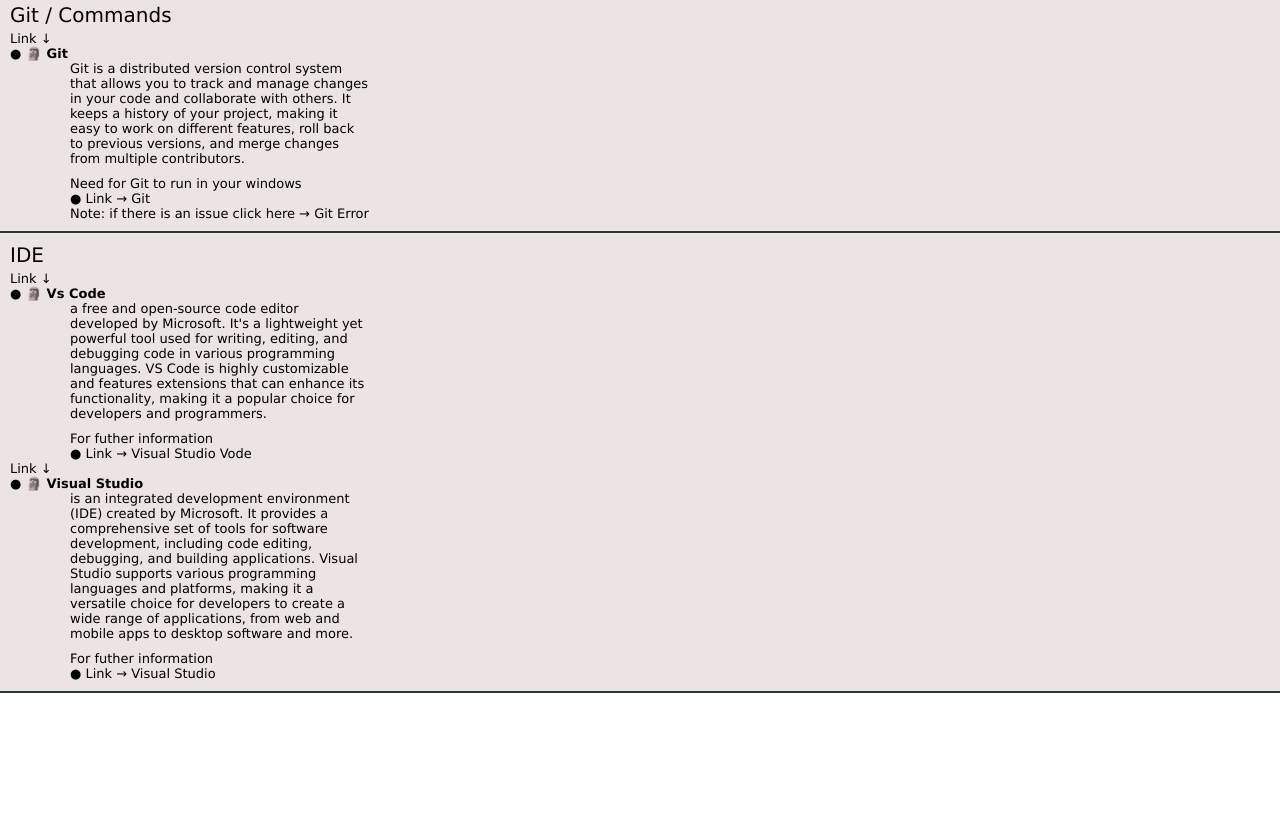
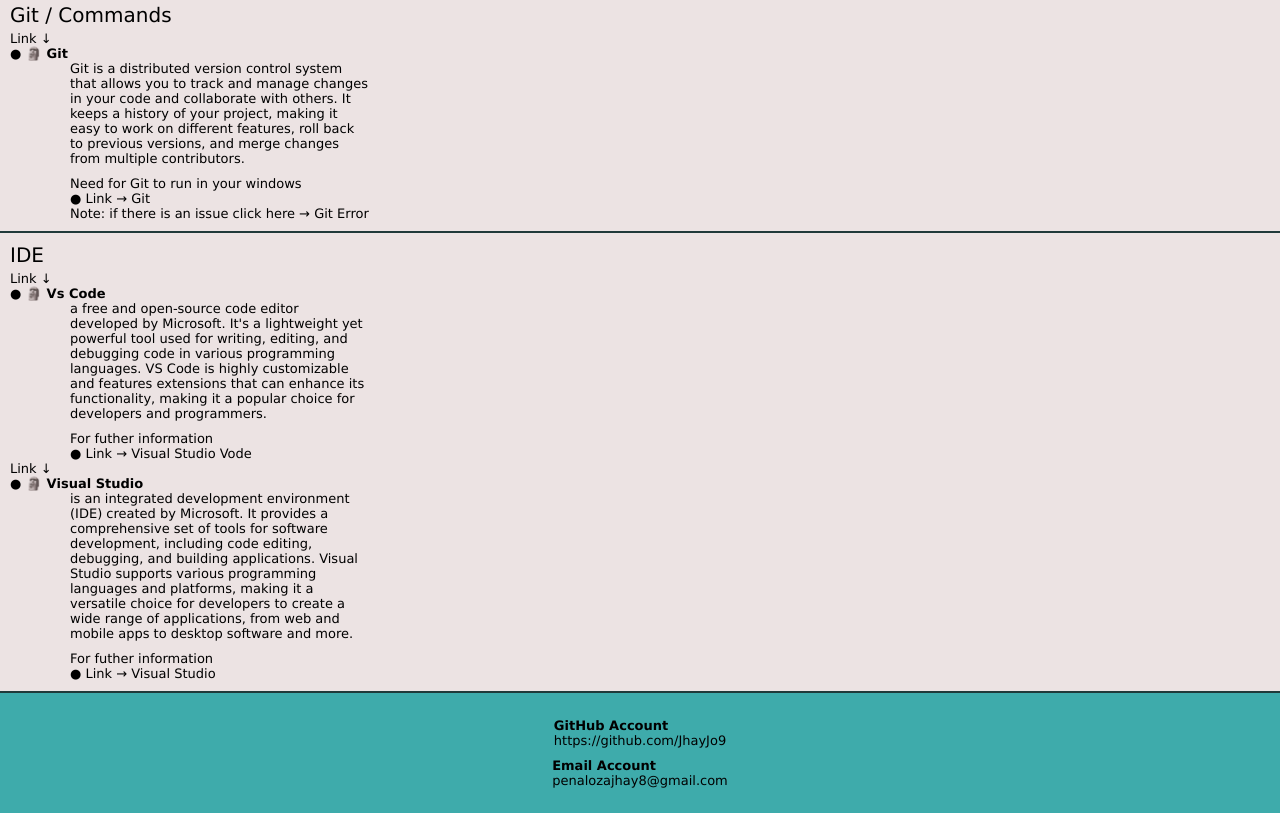
Before and after one commit to JhayJo9/essential-for-IT-student, a plain HTML site: page index.html in a window 1280 px wide. Shown: the part 1482-2295 px from the top of the page. Before the commit the page ends 2175 px from the top, so only its background shows below. Drawn offline with Linux system fonts and the light colour scheme.

Commit message:
added footer

```diff
--- /dev/null
+++ b/css files/footer.css
@@ -0,0 +1,17 @@
+.footer{
+    font-size: 13px;
+    font-family: Verdana, Geneva, Tahoma, sans-serif;
+    background-color: rgb(62, 171, 171);
+    height: 120px;
+    display: flex;
+    flex-direction: column;
+    justify-content: center;
+    align-items: center;
+    row-gap: 10px;
+}
+.git-acc p {
+    font-weight: 600;
+}
+.emailw{
+    font-weight: 600;
+}
--- a/index.html
+++ b/index.html
@@ -7,6 +7,7 @@
     <link rel="stylesheet" href="css files/header.css">
     <link rel="stylesheet" href="css files/content.css">
     <link rel="stylesheet" href="css files/profileInfo.css">
+    <link rel="stylesheet" href="css files/footer.css">
 
 </head>
 <body>
@@ -264,5 +265,23 @@
             </div>
         </div>
     </div>
+    <div class="footer">
+            <div class="git-acc">
+                <p>
+                    GitHub Account
+                </p>
+                <a href="https://github.com/JhayJo9?tab=repositories" target="_blank">
+                    https://github.com/JhayJo9
+                </a>
+            </div>
+            <div class="email-acc">
+                <p class="emailw">
+                    Email Account
+                </p>
+                <p>
+                    penalozajhay8@gmail.com
+                </p>
+            </div>
+    </div>
 </body>
 </html>
```
Also changed, not shown: images/stacked-steps-haikei.png (added).
